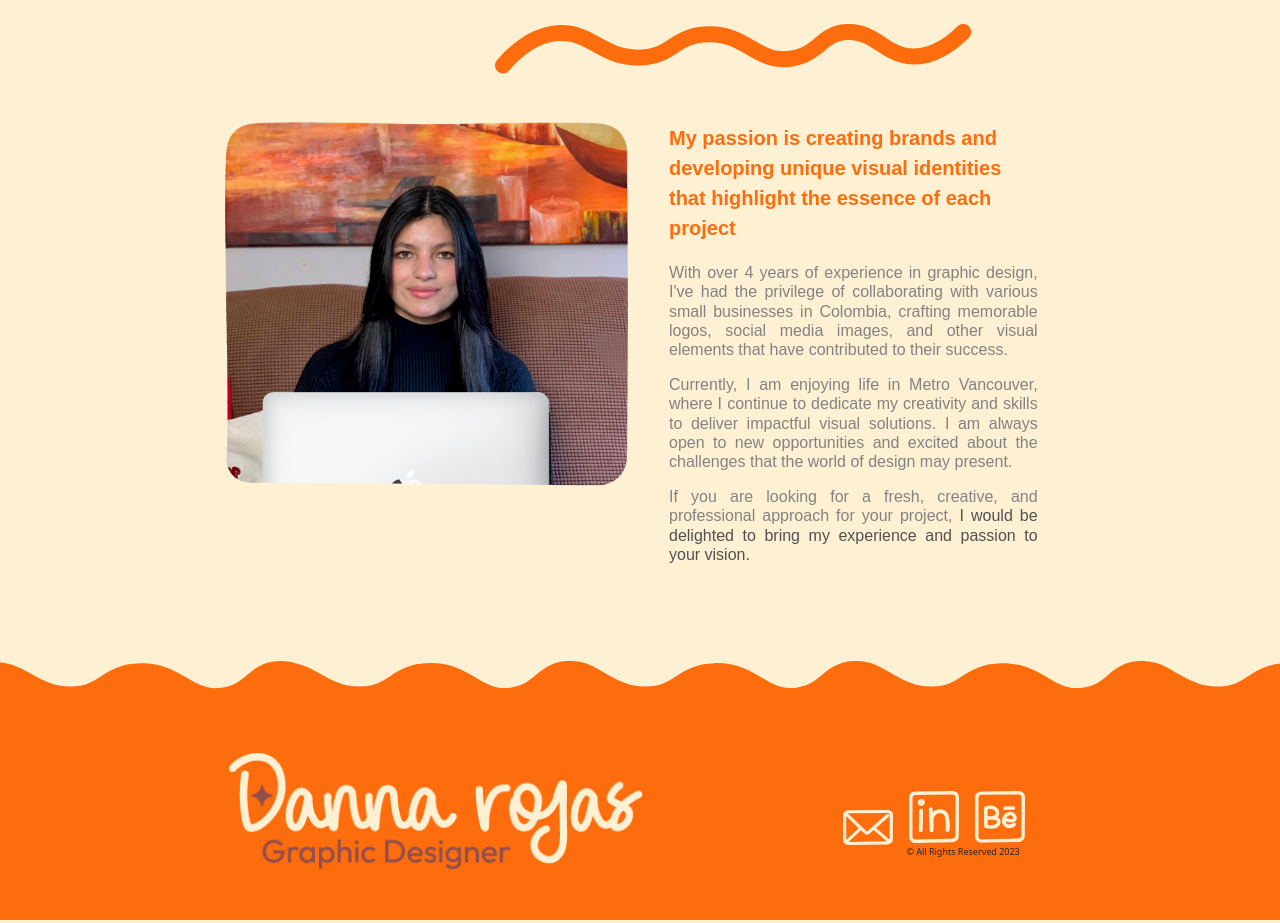
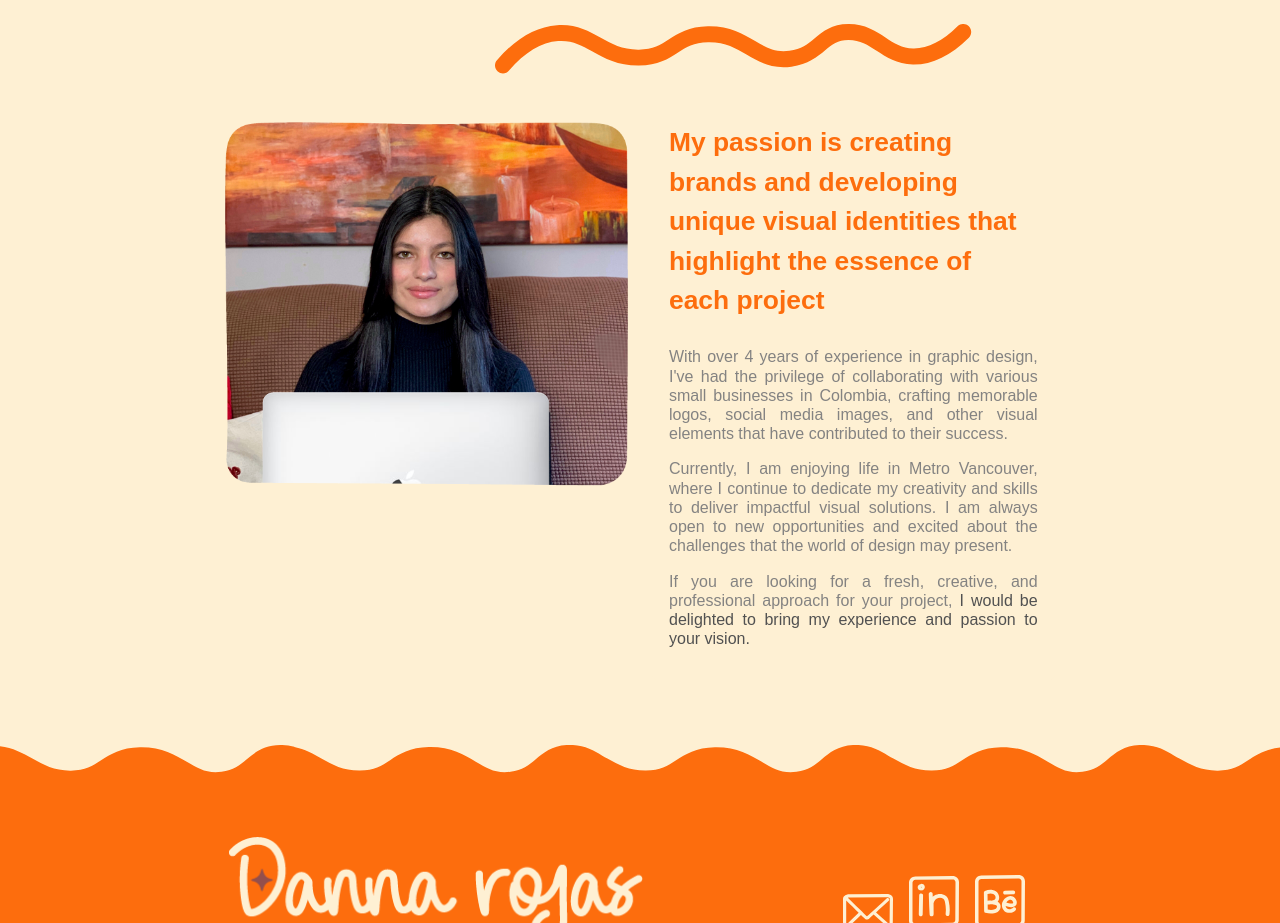
Before and after one commit to crojastrianaDev/porfolio_langin_page, an Angular app: page / in a window 1280 px wide. Shown: the part 4740-5663 px from the top of the page. Built offline with nearby package versions, Linux system fonts and the light colour scheme.

Commit message:
finish about 3

```diff
--- a/src/app/component/about/about.component.css
+++ b/src/app/component/about/about.component.css
@@ -16,7 +16,7 @@
 h5 {
   color: var(--Tono2, #fd6d0d);
   font-family: Outfit, sans-serif;
-  font-size: 1.65m;
+  font-size: 1.65em;
   font-style: normal;
   font-weight: 700;
   line-height: 1.5em; /* 133.333% */
```
